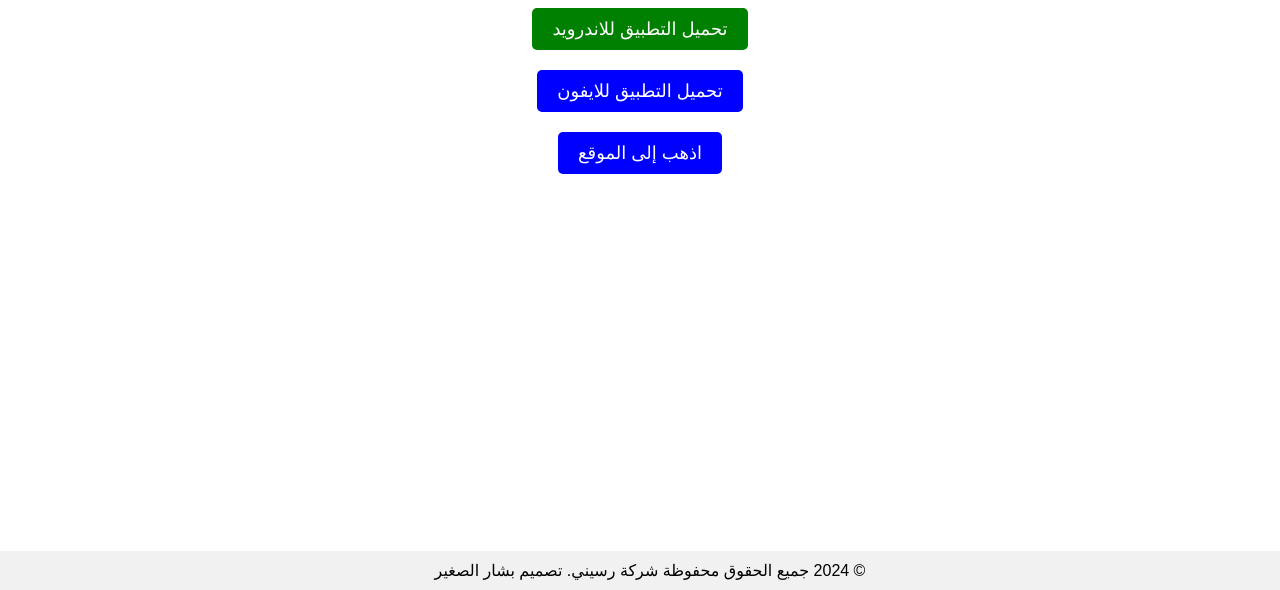
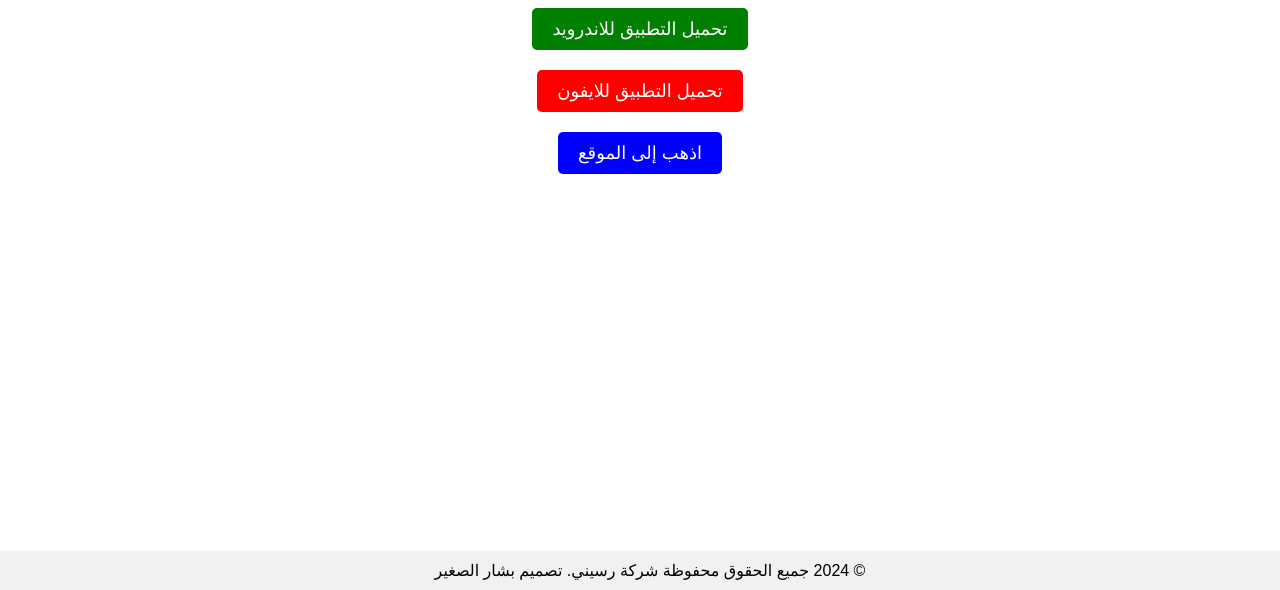
Before and after one commit to bshar12ba12/daownlod, a plain HTML site: page index.html in a window 1280 px wide. Shown: the part 210-800 px from the top of the page. Drawn offline with Linux system fonts and the light colour scheme.

Commit message:
Update index.html

```diff
--- a/index.html
+++ b/index.html
@@ -48,6 +48,9 @@
         #gren{
              background-color:#008000;
         }
+        #red{
+              background-color: #FF0000;
+        }
     </style>
 </head>
 <body>
@@ -56,7 +59,7 @@
         <h1>رسيني للحوالات</h1>
         <a href="https://www.raed.net/download?fileid=881043" class="button" id="gren">تحميل التطبيق للاندرويد</a>
         <br>
-        <a href="https://bshar12ba12.github.io/rsene/" class="button">تحميل التطبيق للايفون</a>
+        <a href="https://bshar12ba12.github.io/rsene/" class="button" id="red">تحميل التطبيق للايفون</a>
         <br>
         <a href="https://bshar12ba12.github.io/rsene/" class="button">اذهب إلى الموقع</a>
     </div>
```
